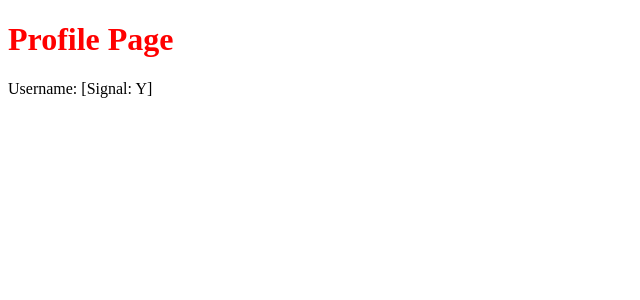
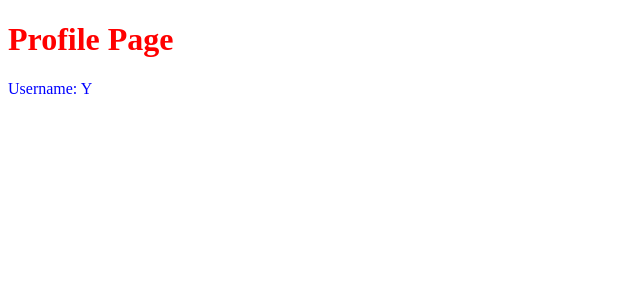
Before and after one commit to cellogirl2025/ionic_test, an Angular app: page / in a window 1280 px wide. Shown: the top 300 px of the page, without its empty margins (0-640 px from the left). Built offline with nearby package versions, Linux system fonts and the light colour scheme.

Commit message:
Updated syntax and types

```diff
--- a/src/app/app.ts
+++ b/src/app/app.ts
@@ -9,5 +9,5 @@ import { RouterOutlet } from '@angular/router';
 })
 export class App {
   protected title = 'ionic_test';
-  username = signal('Y');
+  username:string = "Y";
 }
```
Also changed, not shown: src/app/app.css (+7 -2 lines).
